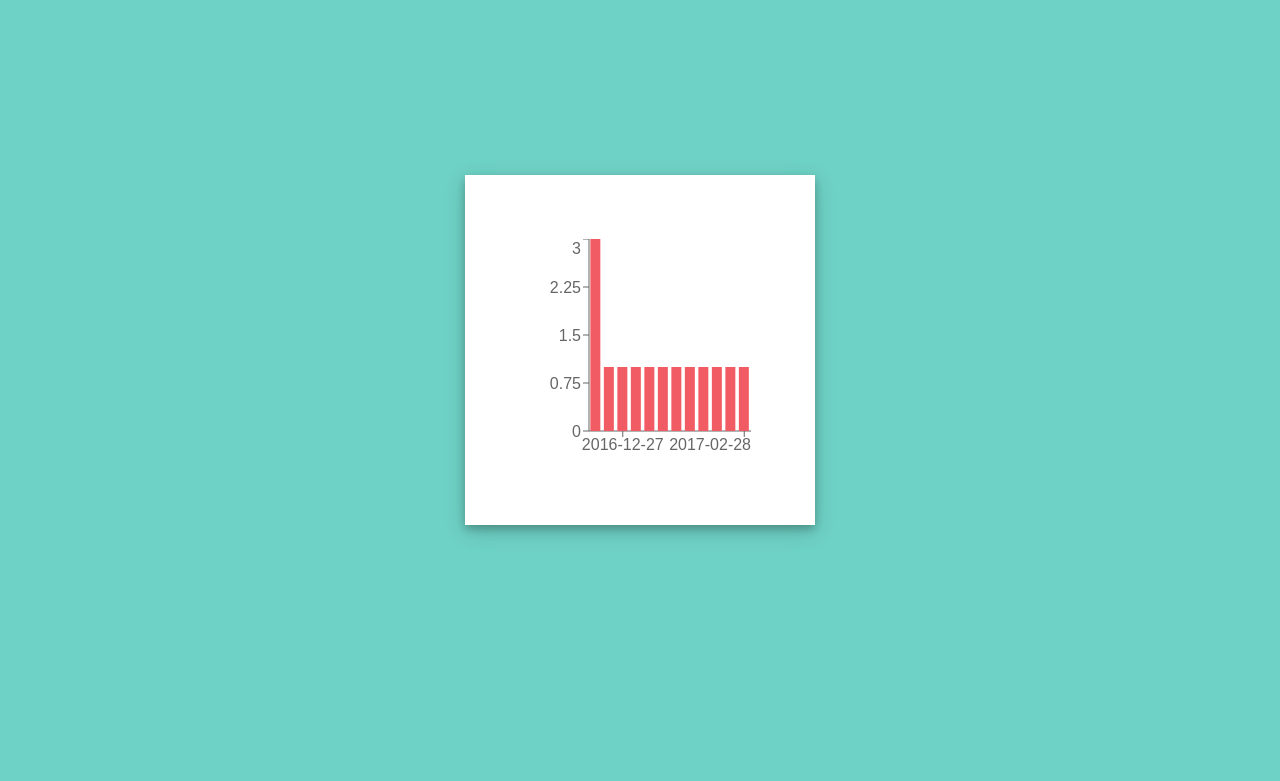
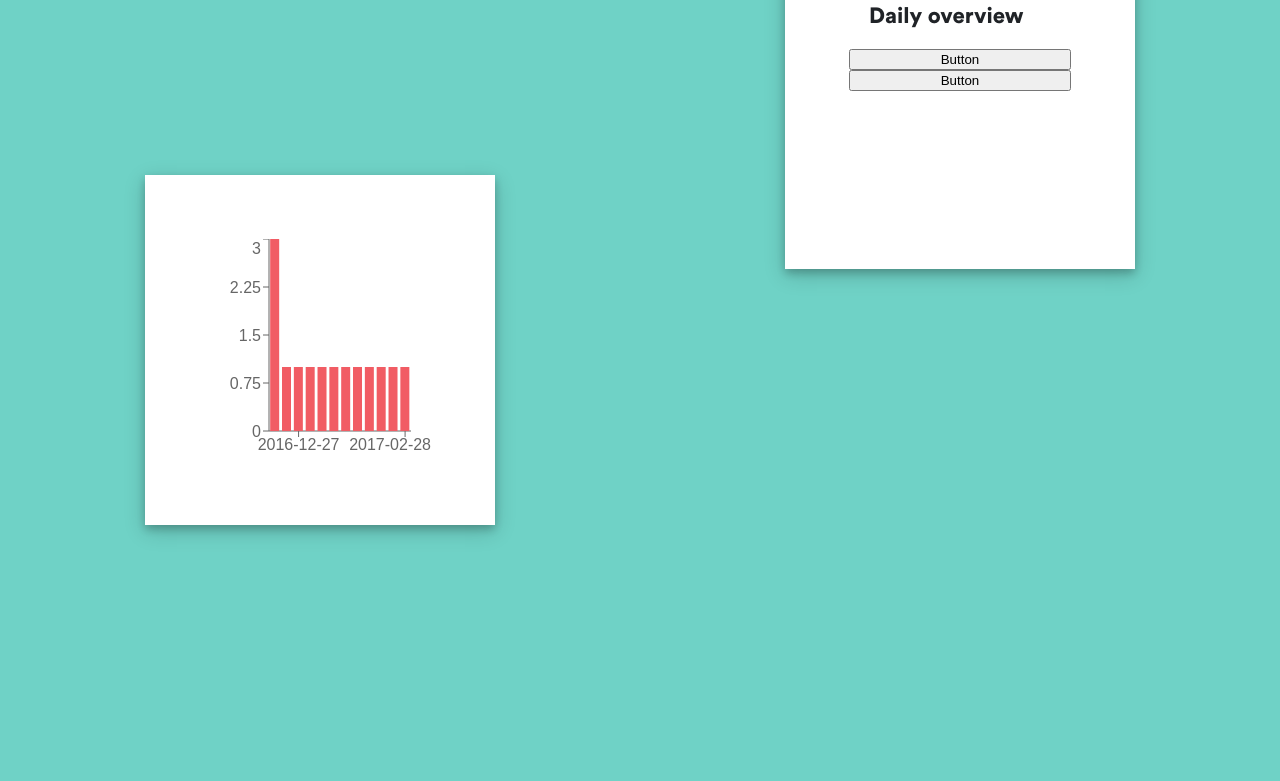
Before and after one commit to CissiWong/detecting, a React app: page / in a window 1280 px wide. Shown: the part 181-962 px from the top of the page. After the commit the page ends 834 px from the top, so only its background shows below. Built offline with nearby package versions, Linux system fonts and the light colour scheme.

Commit message:
added buttons

```diff
--- a/src/components/app.js
+++ b/src/components/app.js
@@ -1,4 +1,5 @@
 import React from "react"
+import Button from "components/button/button.js"
 import Header from "components/header/header.js"
 import DayView from "components/dayview/dayview.js"
 import StackedBarChart from "components/chart/chart.js"
@@ -37,6 +38,7 @@ class App extends React.Component {
               handleBarClick={this.handleBarClick} />
           </div>
           <section className="dayview-container">
+            <h3>Daily overview</h3>
             {this.state.dayview && this.state.data.filter(x =>
               x.date === this.state.dayview.date).map(item => {
               return <DayView
@@ -47,6 +49,8 @@ class App extends React.Component {
                 medium={item.medium} />
             })
             }
+            <Button />
+            <Button />
           </section>
         </main>
       </div>
--- /dev/null
+++ b/src/components/button/button.js
@@ -0,0 +1,10 @@
+import React from "react"
+import "./button.css"
+
+export default class Button extends React.Component {
+  render() {
+    return (
+      <button>Button</button>
+    )
+  }
+}
--- a/src/components/chart/chart.css
+++ b/src/components/chart/chart.css
@@ -2,7 +2,7 @@
   width: 350px;
   height: 350px;
   padding: 5%;
-  margin: 20% auto 20% auto;
+  margin: 20% auto 10% auto;
   z-index: 1;
   background-color: #fff;
   box-shadow: 0 4px 8px 0 rgba(0, 0, 0, 0.2), 0 6px 20px 0 rgba(0, 0, 0, 0.19);
--- a/src/components/chart/chart.js
+++ b/src/components/chart/chart.js
@@ -17,7 +17,7 @@ export default class StackedBarChart extends React.Component {
           margin={
             {
               top: 0,
-              right: 0,
+              right: 20,
               left: 0,
               bottom: 0
             }
--- a/src/components/dayview/dayview.css
+++ b/src/components/dayview/dayview.css
@@ -1,3 +1,19 @@
 .dayview-container {
   display: flex;
+  flex-direction: column;
+  background-color: #fff;
+  width: 350px;
+  height: 350px;
+  padding: 5%;
+  margin: 0 auto 20% auto;
+  box-shadow: 0 4px 8px 0 rgba(0, 0, 0, 0.2), 0 6px 20px 0 rgba(0, 0, 0, 0.19);
 }
+
+.dayview-container h3 {
+  margin: 20px 20px 20px 20px;
+}
+
+.dayview-text p {
+  margin: 0 20px 20px 20px;
+  font-weight: 400;
+}
--- a/src/components/dayview/dayview.js
+++ b/src/components/dayview/dayview.js
@@ -6,7 +6,6 @@ export default class DayView extends React.Component {
   render() {
     return (
       <div className="dayview-text">
-        <h3>Daily overview</h3>
         <p>Date: {this.props.date}</p>
         <p>High: {this.props.high}</p>
         <p>Medium: {this.props.medium}</p>
--- a/src/components/header/header.css
+++ b/src/components/header/header.css
@@ -21,7 +21,11 @@
 .banner-text {
   display: flex;
   padding: 13px 45px 0 0;
-  width: 170px;
+  width: 165px;
+}
+.banner-text p {
+  font-weight: 400;
+  color: #fff;
 }
 
 .resolve-btn {
--- a/src/index.css
+++ b/src/index.css
@@ -16,7 +16,7 @@ body {
 
 h1, h2, h3, h4, h5, h6 {
   font-family: CircularStd-Black;
-  color: #fff;
+  color: #202327;
   margin: 0;
   padding: 0;
 }
@@ -40,7 +40,7 @@ h4 {
 p, a {
   font-family: 'Open Sans', sans-serif;
   font-weight: 300;
-  color: #fff;
+  color: #202327;
   margin: 0;
   font-size: 1em;
   line-height: 1.25em;
```
Also changed, not shown: src/components/button/button.css (added).
